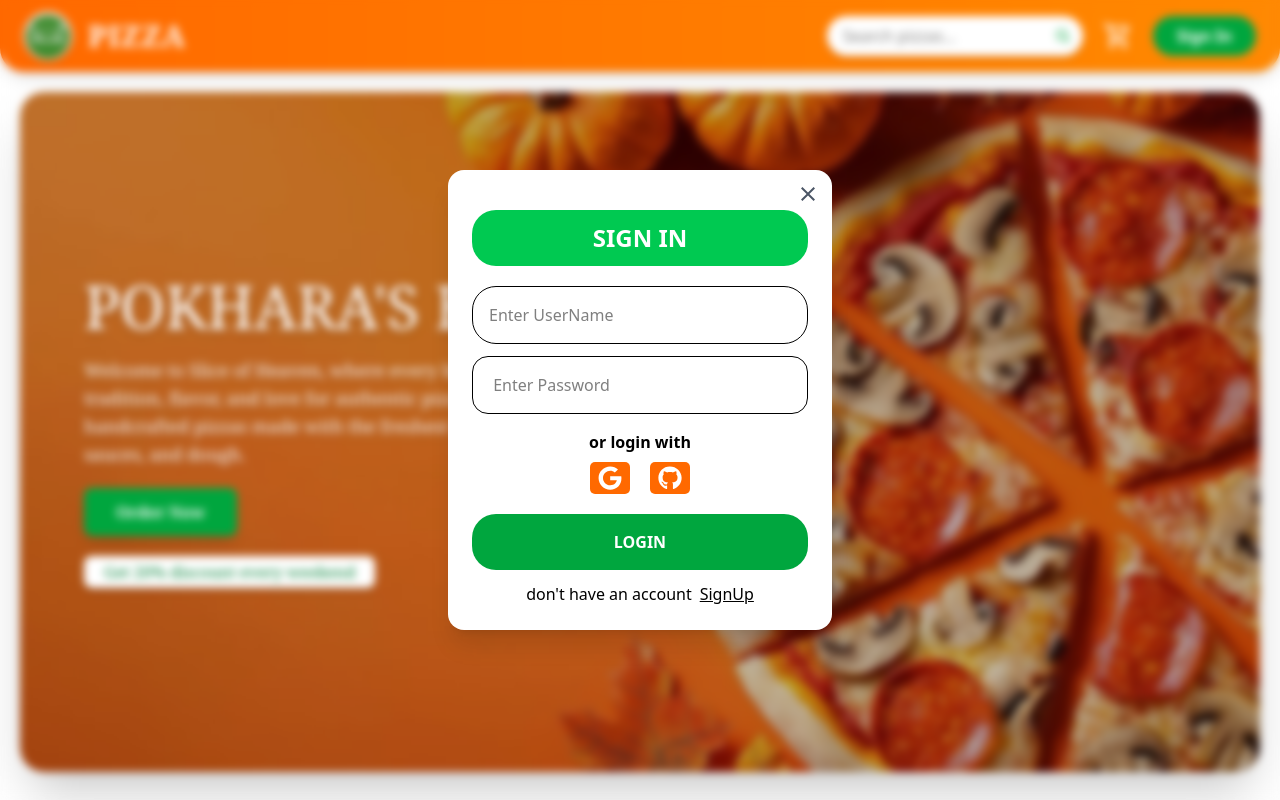
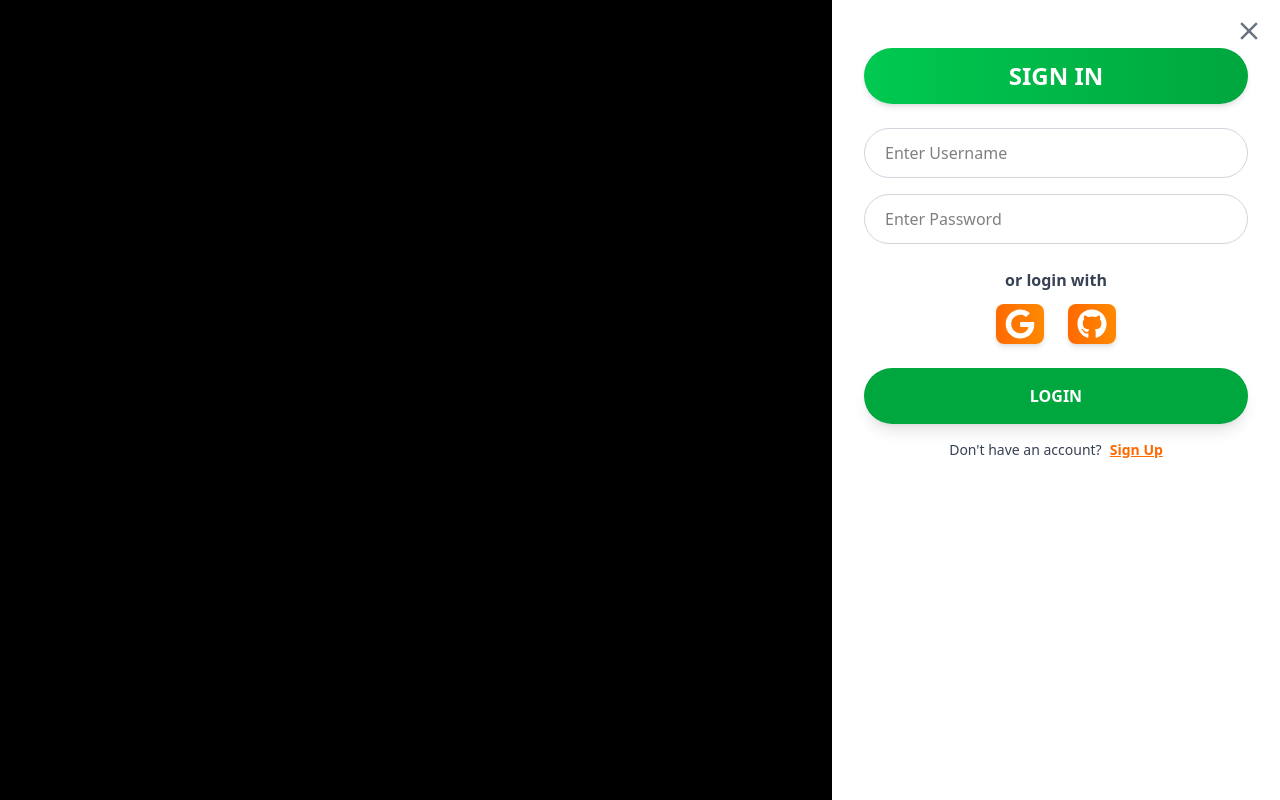
Before and after one commit to Gaurvv/E-commerce, a React (Vite) app: page / in a window 1280 px wide. Both pictures are taken after a click on the button "Sign In". Shown: the top 800 px of the page. Built offline with nearby package versions, Linux system fonts and the light colour scheme.

Commit message:
Refactor Chef component for improved readability and consistency; enhance NavBar with responsive design and accessibility features

```diff
--- a/src/Components/Chef.jsx
+++ b/src/Components/Chef.jsx
@@ -1,52 +1,55 @@
 import React from "react";
 
 function Chef() {
-
-const chefs = [
-  {
-    id:1,
-    img:" jhallu.jpg ",
-    title:"Rachit Tiwari",
-    desc:"Non-veg pizza specialist",
-  },
+  const chefs = [
     {
-      id:2,
-    img:" .jpg ",
-    title:"Kavreli samdhi",
-    desc:"all rounder",
-  },
+      id: 1,
+      img: "jhallu.jpg",
+      title: "Rachit Tiwari",
+      desc: "Non-veg pizza specialist",
+    },
     {
-      od:3,
-    img:" dona.jpg ",
-    title:"Sushant Tiwari",
-    desc:"Veg pizza specialist",
-  }
-]
+      id: 2,
+      img: "manrash.jpg",
+      title: "Kavreli Samdhi",
+      desc: "All-rounder",
+    },
+    {
+      id: 3,
+      img: "dona.jpg",
+      title: "Sushant Tiwari",
+      desc: "Veg pizza specialist",
+    },
+  ];
 
   return (
     <>
-      <div   className=" uppercase bg-gradient-to-r from-orange-600 to-orange-400 max-w-lg mx-auto h-14 flex items-center justify-center rounded-2xl text-white text-2xl sm:text-3xl font-serif font-bold mt-16 shadow-md">
-        our chefs
+      {/* Section Heading */}
+      <div className="uppercase bg-gradient-to-r from-[#FF6F00] to-[#FFA726] max-w-lg mx-auto h-14 flex items-center justify-center rounded-2xl text-white text-2xl sm:text-3xl font-serif font-bold mt-16 shadow-md">
+        Our Chefs
       </div>
 
-      <div className="flex justify-center mt-20 gap-10    ">
-
-       {
-        chefs.map((items) => (
-          <div   id={items.id} className="bg-red-500 w-90   pb-20 rounded-2xl h-[70vh] flex justify-center items-center"  >
-          <img src={items.img} alt=""  className="  rounded-2xl  h-full w-full object-cover"  />
-
+      {/* Flex Container */}
+      <div className="flex flex-wrap justify-center gap-10 mt-16 px-4">
+        {chefs.map((chef) => (
+          <div
+            key={chef.id}
+            className="w-100 bg-gradient-to-r from-orange-600 to-orange-400 rounded-2xl shadow-lg hover:shadow-2xl transition p-4 flex flex-col items-center"
+          >
+            <img
+              src={chef.img}
+              alt={chef.title}
+              className="w-full h-60 object-cover rounded-xl mb-4"
+            />
+            <h3 className="text-xl font-bold text-[#2E7D32] font-serif">
+              {chef.title}
+            </h3>
+            <p className="text-gray-600 font-serif text-center">
+              {chef.desc}
+            </p>
           </div>
-        ))
-       }
-
-
-
+        ))}
       </div>
-
-
-
-
     </>
   );
 }
--- a/src/Components/Navbar/NavBar.jsx
+++ b/src/Components/Navbar/NavBar.jsx
@@ -1,17 +1,38 @@
-import React, { useState } from "react";
+import React, { useState, useRef, useEffect } from "react";
+import { IoMdMenu, IoMdClose } from "react-icons/io";
 import { IoSearch } from "react-icons/io5";
 import { MdOutlineShoppingCart } from "react-icons/md";
-import { IoMdMenu } from "react-icons/io";
-import { IoMdClose } from "react-icons/io";
-import { FaGoogle } from "react-icons/fa";
-import { FaGithub } from "react-icons/fa";
+import { FaGoogle, FaGithub } from "react-icons/fa";
 
 function NavBar() {
   const [showPopup, setShowPopup] = useState(false);
+  const [showRes, setShowRes] = useState(false);
+  const menuRef = useRef(null);
+  const popupRef = useRef(null);
+
+  useEffect(() => {
+    function handleClickOutside(event) {
+      if (menuRef.current && !menuRef.current.contains(event.target)) {
+        setShowRes(false);
+      }
+      if (
+        showPopup &&
+        popupRef.current &&
+        !popupRef.current.contains(event.target) &&
+        !event.target.closest('button.bg-green-600')
+      ) {
+        setShowPopup(false);
+      }
+    }
+    document.addEventListener("mousedown", handleClickOutside);
+    return () => {
+      document.removeEventListener("mousedown", handleClickOutside);
+    };
+  }, [showRes, showPopup]);
 
   return (
     <>
-      <div className="sticky top-0 z-50 flex items-center justify-between bg-gradient-to-r from-orange-500 to-orange-400 px-6 py-3 shadow-lg rounded-b-3xl">
+      <div className="sticky top-0 z-50 flex items-center justify-between bg-gradient-to-r from-orange-500 to-orange-400 px-6 py-3 shadow-lg rounded-b-3xl relative">
         <div className="flex items-center space-x-4">
           <div className="bg-white w-12 h-12 rounded-full shadow-md overflow-hidden">
             <img
@@ -25,6 +46,7 @@ function NavBar() {
           </span>
         </div>
 
+        {/* Desktop menu */}
         <div className="hidden sm:flex items-center space-x-5">
           <div className="relative">
             <input
@@ -32,10 +54,10 @@ function NavBar() {
               placeholder="Search pizzas..."
               className="rounded-full pl-4 pr-10 py-2 w-64 text-black bg-white shadow-md outline-none border-none focus:ring-2 focus:ring-green-500 transition"
             />
-            <IoSearch className="absolute right-3 top-1/2 transform -translate-y-1/2 text-green-600" />
+            <IoSearch className="absolute right-3 top-1/2 transform -translate-y-1/2 text-green-600 w-5 h-5" />
           </div>
 
-          <MdOutlineShoppingCart className="text-3xl text-white hover:scale-110 transition cursor-pointer" />
+          <MdOutlineShoppingCart className="text-3xl text-white hover:scale-110 transition cursor-pointer w-8 h-8" />
 
           <button
             className="bg-green-600 hover:bg-green-700 text-white px-6 py-2 rounded-full font-semibold transition"
@@ -45,42 +67,114 @@ function NavBar() {
           </button>
         </div>
 
-        <IoMdMenu className="sm:hidden text-4xl text-white cursor-pointer" />
+        {/* Mobile menu */}
+        <div className="sm:hidden relative">
+          <button
+            onClick={() => setShowRes(!showRes)}
+            aria-label="Toggle menu"
+            className="text-white text-4xl"
+          >
+            {showRes ? <IoMdClose /> : <IoMdMenu />}
+          </button>
+
+          {showRes && (
+            <div
+              ref={menuRef}
+              className="absolute right-0 mt-3 w-72 bg-white rounded-2xl shadow-2xl overflow-hidden z-50 transform transition-all duration-300 ease-out"
+            >
+              <div className="p-6 space-y-5">
+                <div className="relative">
+                  <input
+                    type="text"
+                    placeholder="Search pizzas..."
+                    className="w-full rounded-xl pl-4 pr-11 py-3 text-black bg-gray-50 border border-gray-200 outline-none focus:ring-2 focus:ring-orange-400 focus:border-transparent transition-all duration-200"
+                  />
+                  <IoSearch className="absolute right-3 top-1/2 transform -translate-y-1/2 text-orange-500 text-xl" />
+                </div>
+
+                <div className="flex justify-center">
+                  <div className="bg-gradient-to-r from-orange-50 to-orange-100 rounded-xl p-4 flex items-center space-x-3 border border-orange-200 hover:shadow-md transition-all duration-200 cursor-pointer">
+                    <div className="bg-orange-500 p-2 rounded-full">
+                      <MdOutlineShoppingCart className="text-white text-xl" />
+                    </div>
+                    <span className="font-medium text-gray-800">Cart</span>
+                  </div>
+                </div>
+
+                <button
+                  className="w-full bg-gradient-to-r from-green-600 to-green-700 hover:from-green-700 hover:to-green-800 text-white px-6 py-4 rounded-xl font-semibold transition-all duration-200 shadow-md hover:shadow-lg transform hover:scale-[1.02]"
+                  onClick={() => {
+                    setShowPopup(true);
+                    setShowRes(false);
+                  }}
+                >
+                  Sign In
+                </button>
+              </div>
+            </div>
+          )}
+        </div>
       </div>
 
-      {/* Popup Modal */}
+      {/* Sign In Popup */}
       {showPopup && (
-        <div className="fixed inset-0 z-50 flex items-center justify-center bg-transparent  backdrop-blur-xs   ">
-          <div className="bg-white rounded-2xl shadow-xl p-6 w-96 relative">
+        <>
+          <div
+            className="fixed inset-0 z-[90] bg-black bg-opacity-70"
+            onClick={() => setShowPopup(false)}
+          ></div>
+
+          <div
+            ref={popupRef}
+            className="fixed inset-y-0 right-0 w-full max-w-sm sm:max-w-md bg-white shadow-2xl p-8 transform transition-transform duration-300 ease-out z-[100] translate-x-0"
+          >
             <button
-              className="absolute top-3 right-3 text-2xl text-gray-600 hover:text-red-500"
+              className="absolute top-4 right-4 text-3xl text-gray-500 hover:text-red-600 transition"
               onClick={() => setShowPopup(false)}
             >
               <IoMdClose />
             </button>
-            <h2 className="  bg-green-500 mt-4  text-white justify-center items-center  ml-auto mr-auto rounded-3xl  h-14 flex w-full  text-2xl  font-bold mb-5 text-center">SIGN IN </h2>
+
+            <h2 className="bg-gradient-to-r from-green-500 to-green-600 mt-4 text-white rounded-full h-14 flex items-center justify-center w-full text-2xl font-bold mb-6 shadow-md">
+              SIGN IN
+            </h2>
+
             <input
               type="text"
-              placeholder="Enter UserName"
-              className="   w-full mb-3 px-4 py-4 border rounded-3xl outline-none focus:ring-2 focus:ring-orange-400"
+              placeholder="Enter Username"
+              className="w-full mb-4 px-5 py-3 border border-gray-300 rounded-full outline-none focus:ring-2 focus:ring-orange-400 transition"
             />
             <input
               type="password"
-              placeholder=" Enter Password"
-              className="w-full mb-4 px-4 py-4 border rounded-2xl outline-none focus:ring-2 focus:ring-orange-400"
+              placeholder="Enter Password"
+              className="w-full mb-6 px-5 py-3 border border-gray-300 rounded-full outline-none focus:ring-2 focus:ring-orange-400 transition"
             />
-             <p  className="flex justify-center items-center pb-2  font-bold "  >or login with </p>
-              <ul  className="  flex gap-5  pb-5 justify-center items-center text-2xl   " >
-                <li className= "  hover:cursor-pointer  bg-orange-500    w-10 h-8 rounded-[5px]  flex justify-center items-center  text-white  "  ><FaGoogle /></li>
-                <li  className= " hoevr:cursor-pointer  bg-orange-500    w-10 h-8 rounded-[5px]  flex justify-center items-center text-white  hover:cursor-pointer  "  ><FaGithub /></li>
-              </ul>
 
-            <button className="  uppercase text-white  w-full bg-green-600 hover:bg-orange-500 hover:cursor-pointer  font-bold py-4 rounded-3xl transition">
+            <p className="flex justify-center items-center pb-3 font-semibold text-gray-700">
+              or login with
+            </p>
+
+            <ul className="flex gap-6 pb-6 justify-center items-center text-3xl">
+              <li className="hover:cursor-pointer bg-gradient-to-r from-orange-500 to-orange-400 w-12 h-10 rounded-lg flex justify-center items-center text-white shadow-md hover:scale-110 transition">
+                <FaGoogle />
+              </li>
+              <li className="hover:cursor-pointer bg-gradient-to-r from-orange-500 to-orange-400 w-12 h-10 rounded-lg flex justify-center items-center text-white shadow-md hover:scale-110 transition">
+                <FaGithub />
+              </li>
+            </ul>
+
+            <button className="uppercase text-white w-full bg-green-600 hover:bg-orange-400 font-bold py-4 rounded-full transition shadow-lg">
               Login
             </button>
-            <p  className=" pt-3 flex  gap-2 justify-center items-center" >don't have an account <a className="underline"  href="#">SignUp</a>  </p>
+
+            <p className="pt-4 flex gap-2 justify-center items-center text-gray-700 text-sm">
+              Don't have an account?{" "}
+              <a className="underline text-orange-500 hover:text-orange-600 font-semibold" href="#">
+                Sign Up
+              </a>
+            </p>
           </div>
-        </div>
+        </>
       )}
     </>
   );
```
